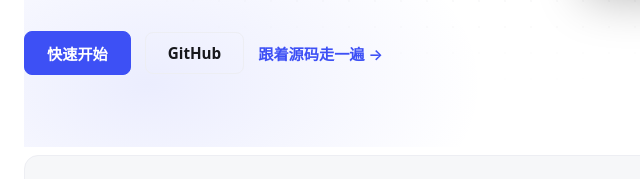
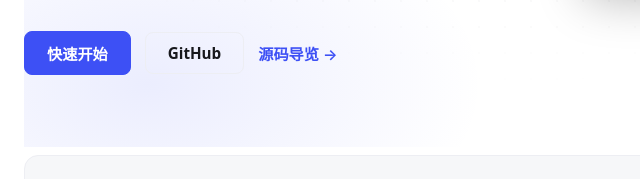
Before and after one commit to caozhiyi/caozhiyi.github.io, an Astro site in the folder docs-site/: page / in a window 1280 px wide. Shown: the part 541-720 px from the top of the page, 100-740 px from the left. Built offline with nearby package versions, Linux system fonts and the light colour scheme; Astro itself is replaced by a stand-in of ours.

Commit message:
fix landing CTA wording: use native Chinese label for source tour link

```diff
--- a/docs-site/src/components/Landing.astro
+++ b/docs-site/src/components/Landing.astro
@@ -34,7 +34,7 @@ const T = {
     eyebrow: '开源 · BSD-3-Clause · C++17 · RFC 9000 / 9369 / 9114',
     h1a: '从 UDP 网卡到 HTTP/3 handler，', h1b: '全链路自包含的 QUIC 协议栈',
     sub: '生产级健壮，工程级可读。单仓库实现 TLS 1.3、QUIC 传输、HTTP/3 路由与 QPACK 全栈，不依赖任何外部 HTTP 框架；自 1.0 起公开 API 遵循语义化版本。',
-    ctaPrimary: '快速开始', ctaPath: '跟着源码走一遍 →',
+    ctaPrimary: '快速开始', ctaPathLabel: '源码导览 →',
     stats: [
       { n: '1523', label: '单元与集成测试' },
       { n: '90.60%', label: '互通通过率（24 场景 × 17 对端）' },
@@ -82,7 +82,7 @@ const T = {
     eyebrow: 'Open Source · BSD-3-Clause · C++17 · RFC 9000 / 9369 / 9114',
     h1a: 'From the UDP socket to the HTTP/3 handler,', h1b: 'a self-contained QUIC stack',
     sub: 'Production-grade robustness, engineered for readability. A single repository implementing TLS 1.3, the QUIC transport, HTTP/3 routing and QPACK — with no external HTTP framework. Public API follows semantic versioning since 1.0.',
-    ctaPrimary: 'Get Started', ctaPath: 'Walk the source →',
+    ctaPrimary: 'Get Started', ctaPathLabel: 'Walk the source →',
     stats: [
       { n: '1523', label: 'unit & integration tests' },
       { n: '90.60%', label: 'interop pass rate (24 × 17 peers)' },
@@ -176,7 +176,7 @@ const t = T[lang];
             <div class="cta">
               <a class="btn primary" href="#quickstart">{t.ctaPrimary}</a>
               <a class="btn" href={GITHUB} target="_blank" rel="noopener">GitHub</a>
-              <a class="text-link" href={t.pathHref}>{t.ctaPath}</a>
+              <a class="text-link" href={t.pathHref}>{t.ctaPathLabel}</a>
             </div>
           </div>
           <div class="hero-term reveal">
```
